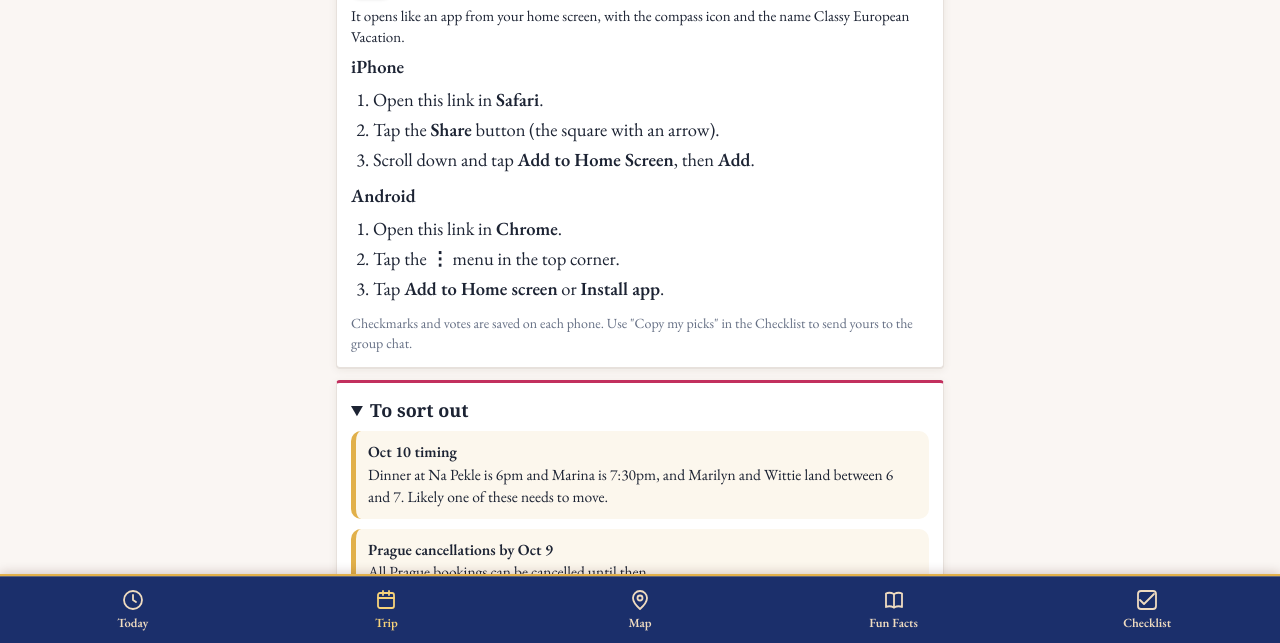
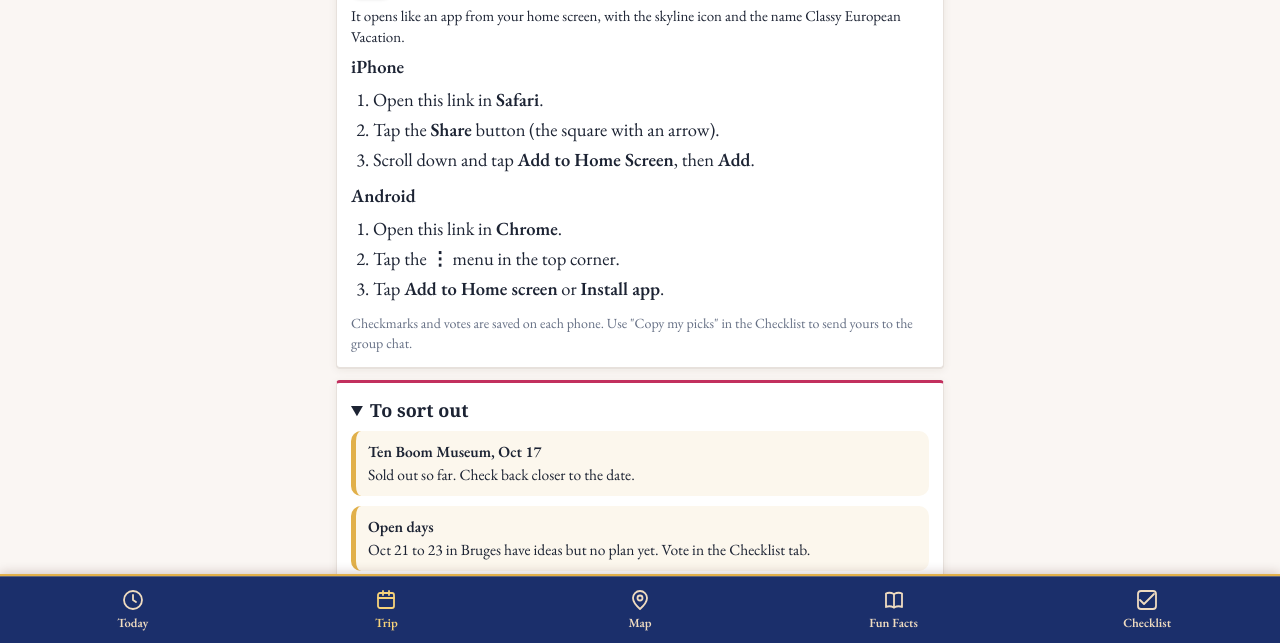
Before and after one commit to CANGirl08/-classy-european-vacation, a plain HTML site: page index.html in a window 1280 px wide. Both pictures are taken after a click on the link "Show me how". Shown: the part 156-799 px from the top of the page. Drawn offline with nearby package versions, Linux system fonts and the light colour scheme; a web font is replaced by a local one.

Commit message:
Grey out past days and hide expired to-dos
Co-Authored-By: Claude Opus 5.5 <noreply@anthropic.com>
Claude-Session: https://claude.ai/code/session_01Pi5uG7zoFTMFJUamzbn2NN

```diff
--- a/index.html
+++ b/index.html
@@ -189,6 +189,13 @@ nav.tabs button[aria-selected="true"]{color:var(--accent)}
 .areacard .x{position:absolute;top:-6px;right:-6px;border:0;background:none;font-size:26px;color:var(--muted);width:40px;height:40px}
 .seelist{display:flex;flex-wrap:wrap;gap:6px}
 .seelist span{background:var(--bg);border-radius:8px;padding:3px 9px;font-size:14.5px}
+/* days that have passed */
+.daychip.past:not([aria-pressed="true"]){opacity:.45;filter:grayscale(.85)}
+.chip.past:not([aria-pressed="true"]){opacity:.5;filter:grayscale(.85);text-decoration:line-through}
+.tripcard.past{opacity:.55;filter:grayscale(.8)}
+.tag.done{background:var(--muted);color:var(--card);margin-left:4px}
+.pastnote{font-size:15px;color:var(--muted);background:var(--card);border:1px dashed var(--line);border-radius:8px;padding:8px 12px;margin:0 0 10px}
+.pastwrap{opacity:.6;filter:grayscale(.75)}
 /* install card */
 .alert.nudge{position:relative;padding-right:40px}
 .alert.nudge .x{position:absolute;top:2px;right:4px;border:0;background:none;font-size:24px;color:var(--muted);width:36px;height:36px}
@@ -712,21 +719,22 @@ function viewToday(){
   let hero;
   if(inTrip){
     const nb=nextBooking();
-    hero=`<div class="hero${sk?" withsk":""}">${sk}<p>${CITY[day.city].name}, ${fmtDate(day.date)}</p><h2>${day.title}</h2>${where}${nb?`<p>Next booking: ${nb.it.title} in ${untilStr(nb.s-Date.now())}</p>`:""}</div>`;
+    hero=`<div class="hero${sk?" withsk":""}">${sk}<p>${CITY[day.city].name}, ${fmtDate(day.date)}</p><h2>${day.title}</h2>${where}${day.date<T?`<p>✓ Done</p>`:nb?`<p>Next booking: ${nb.it.title} in ${untilStr(nb.s-Date.now())}</p>`:""}</div>`;
   } else if(T<trip0){
     const days=Math.ceil((parse(trip0).dt-parse(T).dt)/86400000);
     hero=`<div class="hero${sk?" withsk":""}">${sk}<p>Trip starts Saturday, Oct 10</p><div class="big">${days} day${days===1?"":"s"} to go</div><p>Previewing ${fmtDate(day.date)}: ${day.title}</p>${where}</div>`;
   } else {
     hero=`<div class="hero${sk?" withsk":""}">${sk}<p>The trip is over</p><h2>What a trip</h2><p>Browsing ${fmtDate(day.date)}: ${day.title}</p></div>`;
   }
-  const strip=`<div class="strip">${DAYS.map((d,i)=>{const p=parse(d.date);return `<button class="daychip${d.date===T?" today":""}" style="--c:${CITY[d.city].color}" aria-pressed="${i===state.dayIdx}" data-day="${i}"><small>${WD[p.dt.getDay()]}</small><b>${p.d}</b><small>${CITY[d.city].name.slice(0,3)}</small></button>`}).join("")}</div>`;
+  const strip=`<div class="strip">${DAYS.map((d,i)=>{const p=parse(d.date);return `<button class="daychip${d.date===T?" today":""}${d.date<T?" past":""}" style="--c:${CITY[d.city].color}" aria-pressed="${i===state.dayIdx}" data-day="${i}"><small>${WD[p.dt.getDay()]}</small><b>${p.d}</b><small>${CITY[d.city].name.slice(0,3)}</small></button>`}).join("")}</div>`;
   const facts=FACTS[day.city]; const f=facts[state.dayIdx%facts.length];
   const alertCancel = (day.city==="prague" && T<=CANCEL_BY) ? `<div class="alert"><b>Prague cancellation deadline: Oct 9</b>Bookings can be cancelled until then. <a href="${gcalCancel()}" target="_blank" rel="noopener">Add a reminder</a></div>`:"";
   const vote = day.open ? `<div class="card"><h3 style="font-size:18px">Where should we go?</h3>${voteHtml(day.open)}</div>`:"";
   const mapBtn = (hasPts||(isA&&day.trip)) ? `<div class="acts" style="margin:0 0 12px"><button class="btn primary" data-dmap="${dayNum(day)}">See this day on the map</button></div>`:"";
   const standalone=(window.matchMedia&&matchMedia("(display-mode: standalone)").matches)||navigator.standalone;
   const nudge=(!standalone&&!store.get("installHide",false))?`<div class="alert nudge"><button class="x" data-nudgex aria-label="Dismiss">×</button><b>Put Classy European Vacation on your phone</b>Add it to your home screen so it opens like an app. <a href="#" data-tab="trip">Show me how</a></div>`:"";
-  return nudge+strip+hero+alertCancel+mapBtn+`<div class="card">${items.map(it=>itemHtml(day,it)).join("")}</div>`+vote+
+  const pastDay=day.date<T, pastNote=pastDay?`<div class="pastnote">This day is behind us. Tap a date above, or <a href="#" data-day="${Math.max(0,DAYS.findIndex(d=>d.date===T))}">jump to today</a>.</div>`:"";
+  return nudge+strip+pastNote+(pastDay?`<div class="pastwrap">`:"")+hero+alertCancel+mapBtn+`<div class="card">${items.map(it=>itemHtml(day,it)).join("")}</div>`+(pastDay?"</div>":"")+vote+
    `<div class="card"><div class="cat muted small">Did you know?</div><h3 style="font-size:18px;margin:2px 0 6px">${f[1]}</h3><div>${f[2]}</div></div>`;
 }
 
@@ -737,21 +745,24 @@ function viewTrip(){
   const iosSteps=`<ol class="steps"><li>Open this link in <b>Safari</b>.</li><li>Tap the <b>Share</b> button (the square with an arrow).</li><li>Scroll down and tap <b>Add to Home Screen</b>, then <b>Add</b>.</li></ol>`;
   const andSteps=`<ol class="steps"><li>Open this link in <b>Chrome</b>.</li><li>Tap the <b>⋮</b> menu in the top corner.</li><li>Tap <b>Add to Home screen</b> or <b>Install app</b>.</li></ol>`;
   let html=standalone?"":`<details class="card install" ${state.installOpen?"open":""}><summary><img src="apple-touch-icon.png" alt="" width="40" height="40">Put this app on your phone</summary>
-    <div class="note" style="color:var(--ink);margin-bottom:6px">It opens like an app from your home screen, with the compass icon and the name Classy European Vacation.</div>
+    <div class="note" style="color:var(--ink);margin-bottom:6px">It opens like an app from your home screen, with the skyline icon and the name Classy European Vacation.</div>
     ${ios?`<b>iPhone</b>${iosSteps}`:android?`<b>Android</b>${andSteps}`:`<b>iPhone</b>${iosSteps}<b>Android</b>${andSteps}`}
     <div class="note small">Checkmarks and votes are saved on each phone. Use "Copy my picks" in the Checklist to send yours to the group chat.</div></details>`;
-  html+=`<details class="card" open><summary>To sort out</summary>
-   <div class="alert"><b>Oct 10 timing</b>Dinner at Na Pekle is 6pm and Marina is 7:30pm, and Marilyn and Wittie land between 6 and 7. Likely one of these needs to move.</div>
-   <div class="alert"><b>Prague cancellations by Oct 9</b>All Prague bookings can be cancelled until then.</div>
-   <div class="alert"><b>Open days</b>Amsterdam is planned. Oct 21 to 23 in Bruges have ideas but no plan yet. Vote in the Checklist tab.</div>
-   <div class="alert"><b>Ten Boom Museum, Oct 17</b>Sold out so far. Check back closer to the date.</div></details>`;
-  html+=`<div class="card"><h3 style="font-size:18px">${nBooked} reservations</h3><div class="note">Use Add to calendar on any booking.</div><div class="acts" style="margin-top:10px"><a class="btn" href="${gcalCancel()}" target="_blank" rel="noopener">Prague cancel reminder</a></div></div>`;
+  /* each to-do disappears once its last relevant day has passed */
+  const TODO=[
+   ["2026-10-10","Oct 10 timing","Dinner at Na Pekle is 6pm and Marina is 7:30pm, and Marilyn and Wittie land between 6 and 7. Likely one of these needs to move."],
+   ["2026-10-09","Prague cancellations by Oct 9","All Prague bookings can be cancelled until then."],
+   ["2026-10-17","Ten Boom Museum, Oct 17","Sold out so far. Check back closer to the date."],
+   ["2026-10-23","Open days","Oct 21 to 23 in Bruges have ideas but no plan yet. Vote in the Checklist tab."]].filter(t=>T<=t[0]);
+  if(TODO.length) html+=`<details class="card" open><summary>To sort out</summary>${TODO.map(t=>`<div class="alert"><b>${t[1]}</b>${t[2]}</div>`).join("")}</details>`;
+  html+=`<div class="card"><h3 style="font-size:18px">${nBooked} reservations</h3><div class="note">Use Add to calendar on any booking.</div>${T<=CANCEL_BY?`<div class="acts" style="margin-top:10px"><a class="btn" href="${gcalCancel()}" target="_blank" rel="noopener">Prague cancel reminder</a></div>`:""}</div>`;
   let cur="";
   DAYS.forEach((d,i)=>{
     if(d.city!==cur){cur=d.city;html+=`<div class="sect" style="color:${CITY[cur].color}">${CITY[cur].name}${cur==="prague"?" (Oct 10 to 13)":cur==="amsterdam"?" (Oct 14 to 20)":" (Oct 20 to 24)"}</div>`}
     const bk=d.items.filter(x=>x.b);
     const tsk=d.areas?`<div class="tripsk" aria-hidden="true">${sketchSvg({hi:d.areas,mini:true,col:"#1E6A8C"})}</div>`:"";
-    html+=`<button class="card tripcard" style="width:100%;text-align:left;border-left:6px solid ${CITY[d.city].color}" data-open="${i}">${tsk}<div class="muted small">${fmtDate(d.date)}</div><div class="ttl">${d.title}</div>${d.areas?`<div class="note" style="color:var(--ams);font-weight:600">${whereLine(d)}</div>`:""}${bk.length?`<div class="note">${bk.map(b=>`<span class="hl" style="background:var(--mark);padding:0 4px;border-radius:3px;color:var(--ink)">${b.t}</span> ${b.title}`).join("<br>")}</div>`:`<div class="note">${d.items.length} items</div>`}</button>`;
+    const past=d.date<T;
+    html+=`<button class="card tripcard${past?" past":""}" style="width:100%;text-align:left;border-left:6px solid ${CITY[d.city].color}" data-open="${i}">${tsk}<div class="muted small">${fmtDate(d.date)}${past?' <span class="tag done">Done</span>':""}</div><div class="ttl">${d.title}</div>${d.areas?`<div class="note" style="color:var(--ams);font-weight:600">${whereLine(d)}</div>`:""}${bk.length?`<div class="note">${bk.map(b=>`<span class="hl" style="background:var(--mark);padding:0 4px;border-radius:3px;color:var(--ink)">${b.t}</span> ${b.title}`).join("<br>")}</div>`:`<div class="note">${d.items.length} items</div>`}</button>`;
   });
   return html;
 }
@@ -1120,7 +1131,7 @@ function viewCityMap(){
   CM=MAPS[state.city];
   const f=state.dayF, route=state.city==="amsterdam"&&f!=="all";
   const days=[["all","All"]].concat(CM.days.map(d=>[d,"Oct "+d]));
-  const chips=`<div class="strip">${days.map(([k,l])=>`<button class="chip" aria-pressed="${f===k}" data-dayf="${k}">${l}</button>`).join("")}</div>`;
+  const chips=`<div class="strip">${days.map(([k,l])=>`<button class="chip${k!=="all"&&("2026-10-"+String(k).padStart(2,"0"))<T?" past":""}" aria-pressed="${f===k}" data-dayf="${k}">${l}</button>`).join("")}</div>`;
   const zoom=`<div class="zoomctl"><button data-zoom="in" aria-label="Zoom in">+</button><button data-zoom="out" aria-label="Zoom out">−</button><button data-zoom="reset" aria-label="Reset view" style="font-size:16px">⌂</button></div>`;
   const top=`<div class="strip"><button class="chip" data-back="1">Back to route map</button>${Object.keys(CITY).map(k=>`<button class="chip" aria-pressed="${state.city===k}" data-city="${k}">${CITY[k].name}</button>`).join("")}</div>`;
   if(route){
```
